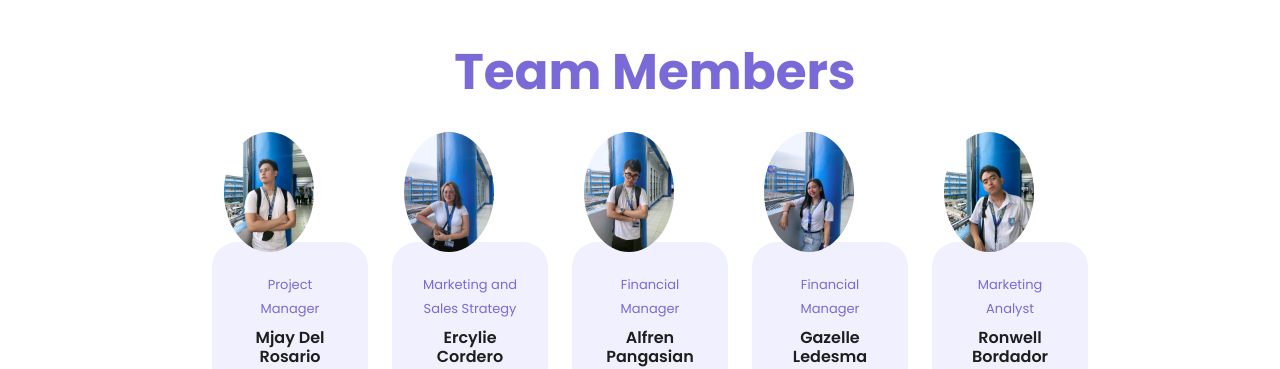
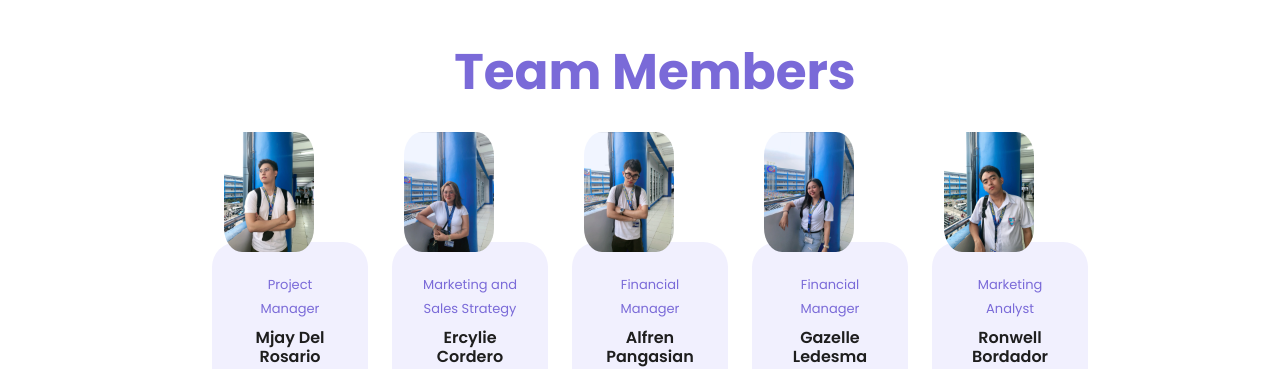
Before and after one commit to ercylie1/detechsolutions, a plain HTML site: page index.html in a window 1280 px wide. Shown: the part 3700-4069 px from the top of the page. Drawn offline with nearby package versions, Linux system fonts and the light colour scheme.

Commit message:
templatemo-scholar.css

```diff
--- a/assets/css/templatemo-scholar.css
+++ b/assets/css/templatemo-scholar.css
@@ -1159,7 +1159,7 @@ Team Style
 
 .team-member img {
   max-width: 90px;
-  border-radius: 50%;
+  border-radius: 20%;
   position: absolute;
   top: -110px;
   left: 78%;
```
